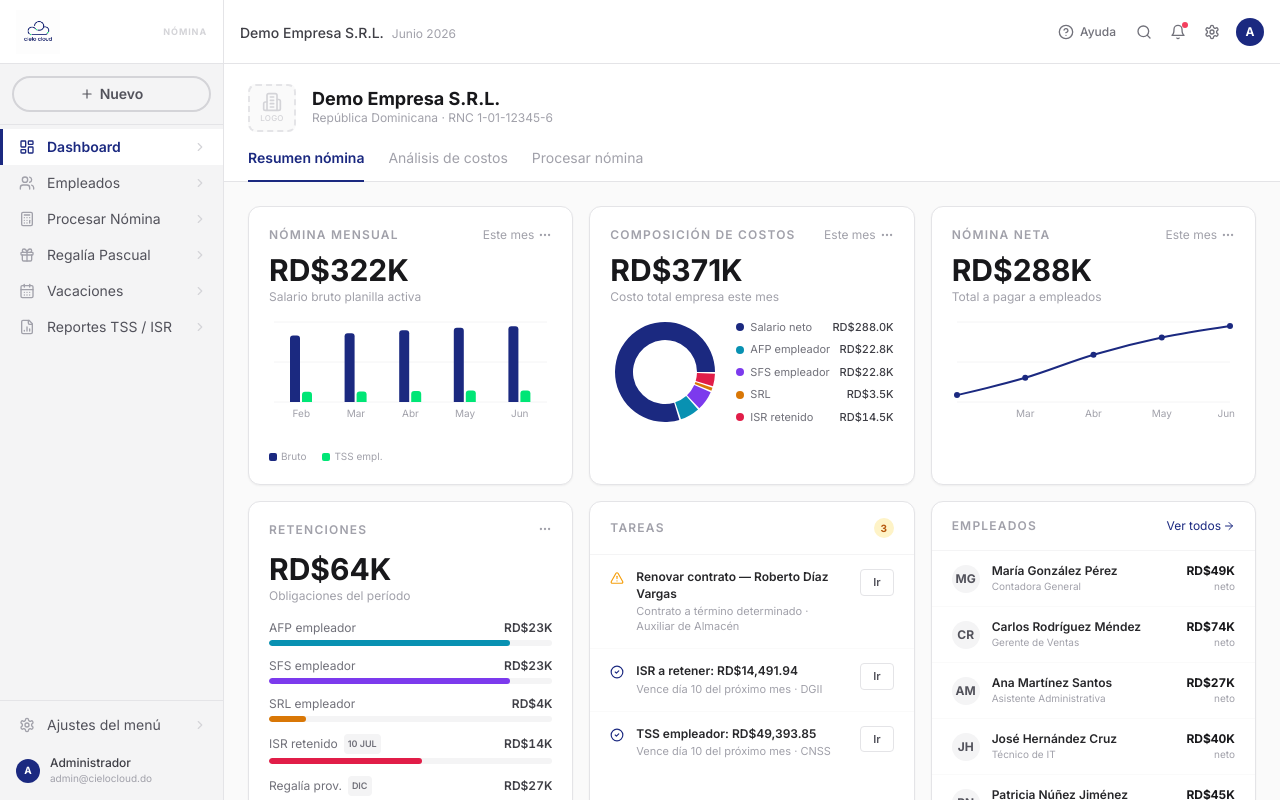
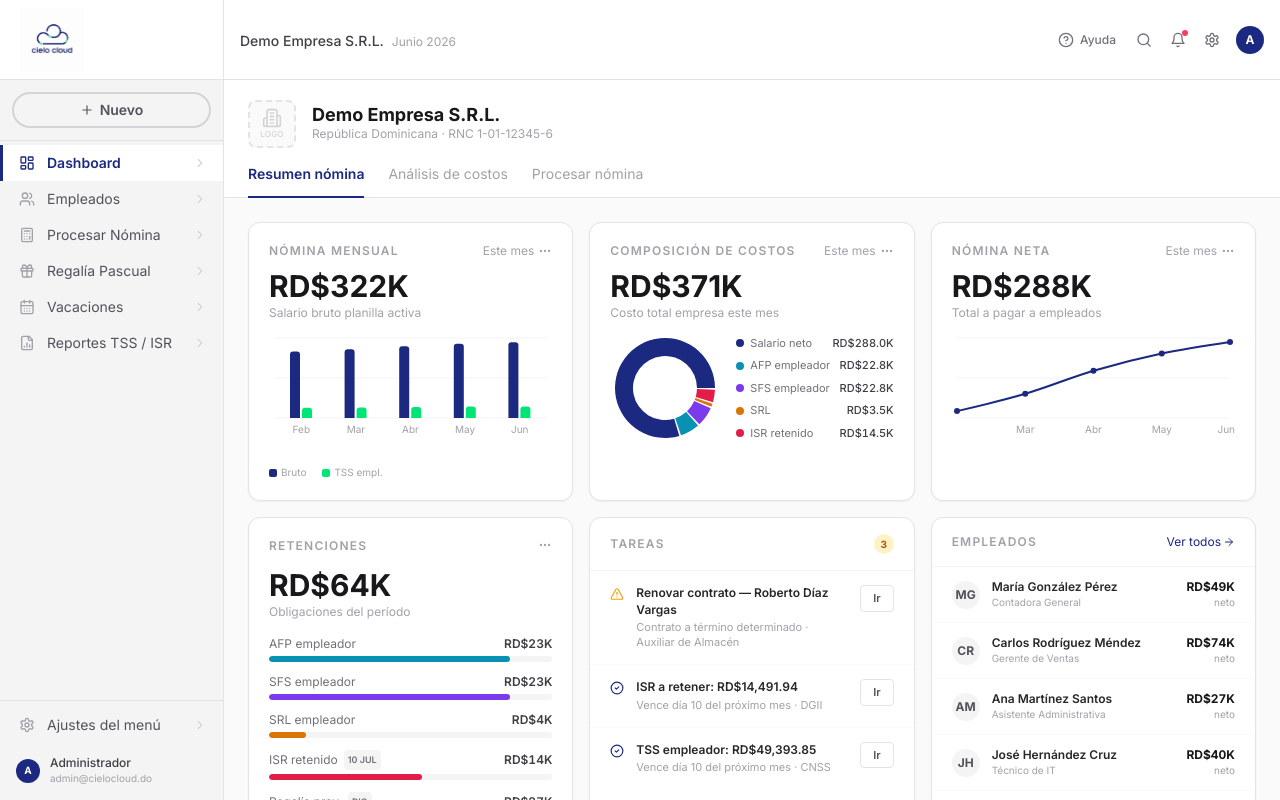
Before and after one commit to manuel-erasmo-oss/tyui, a Next.js app: page /tyui/ in a window 1280 px wide. Built offline with nearby package versions, Linux system fonts and the light colour scheme.

Commit message:
fix: logo h-16 in h-20 header + mix-blend-mode:multiply for transparent bg
https://claude.ai/code/session_017UdWRdP8bzinSra6CQVsTA

```diff
--- a/src/components/layout/Header.tsx
+++ b/src/components/layout/Header.tsx
@@ -10,7 +10,7 @@ interface HeaderProps {
 
 export function Header({ title, subtitle, actions }: HeaderProps) {
   return (
-    <header className="flex h-16 shrink-0 items-center border-b border-zinc-200 bg-white px-4">
+    <header className="flex h-20 shrink-0 items-center border-b border-zinc-200 bg-white px-4">
       {/* Left */}
       <div className="flex flex-1 items-center gap-3 min-w-0">
         <button className="md:hidden rounded p-1 hover:bg-zinc-100 text-zinc-500">
--- a/src/components/layout/Sidebar.tsx
+++ b/src/components/layout/Sidebar.tsx
@@ -33,14 +33,14 @@ export function Sidebar() {
     <aside className="hidden md:flex h-screen w-56 flex-col bg-zinc-100 shrink-0 border-r border-zinc-200">
 
       {/* Logo / Brand */}
-      <div className="flex items-center justify-between px-4 h-16 border-b border-zinc-200 bg-white">
+      <div className="flex items-center px-5 h-20 border-b border-zinc-200 bg-white">
         {/* eslint-disable-next-line @next/next/no-img-element */}
         <img
           src="/tyui/cielo-cloud-logo.png"
           alt="Cielo Cloud"
-          className="h-11 w-auto object-contain"
+          className="h-16 w-auto object-contain"
+          style={{ mixBlendMode: 'multiply' }}
         />
-        <span className="text-[9px] font-bold tracking-widest uppercase text-zinc-300 shrink-0">NÓMINA</span>
       </div>
 
       {/* + Nuevo */}
```
